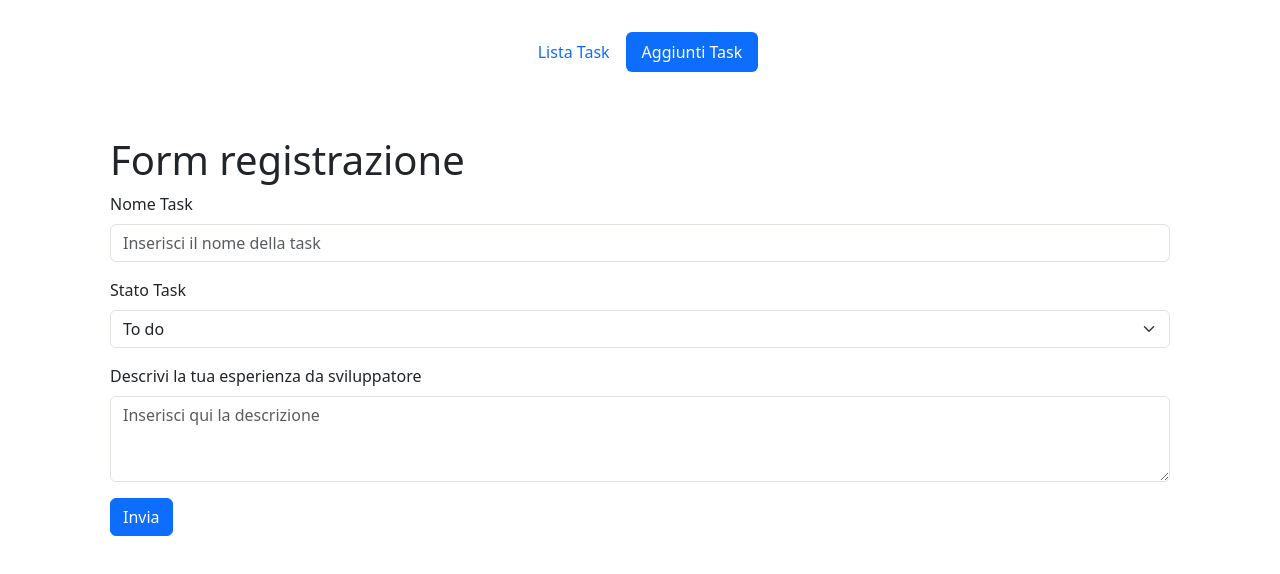
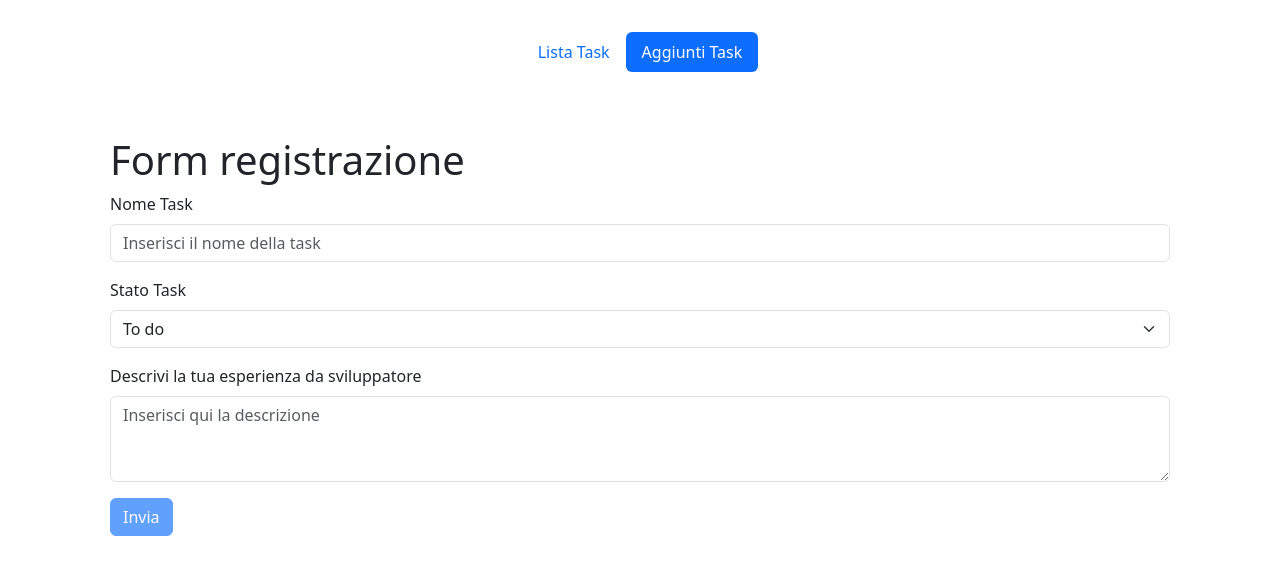
Before and after one commit to gabriele-chiocca/react-task-manager-front, a React (Vite) app: page /add-task in a window 1280 px wide. Shown: the top 574 px of the page. Built offline with nearby package versions, Linux system fonts and the light colour scheme; no server answers.

Commit message:
fixed symbols and added disable to the button add task

```diff
--- a/src/pages/AddTask.jsx
+++ b/src/pages/AddTask.jsx
@@ -14,7 +14,7 @@ function AddTask() {
   const verifyNameTask = () => {
     if (nameTask === '') {
       return console.log('Nome non compilato');
-    } else if (nameTask.includes(symbols)) {
+    } else if ([...nameTask].some((char) => symbols.includes(char))) {
       return console.log('Il nome contiene simboli speciali');
     } else {
       console.log('Nome compilato correttamente');
@@ -114,7 +114,11 @@ function AddTask() {
           </div>
 
           <div>
-            <button className="btn btn-primary" type="submit">
+            <button
+              className="btn btn-primary"
+              type="submit"
+              disabled={!verifyNameTask()}
+            >
               Invia
             </button>
           </div>
```
